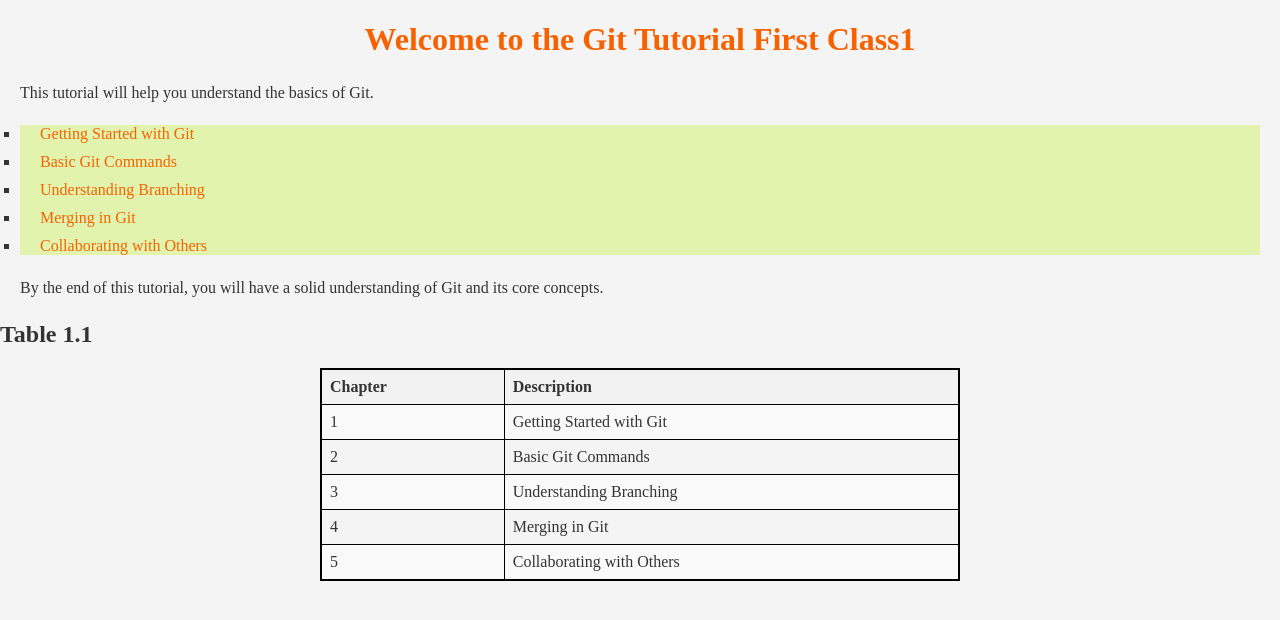
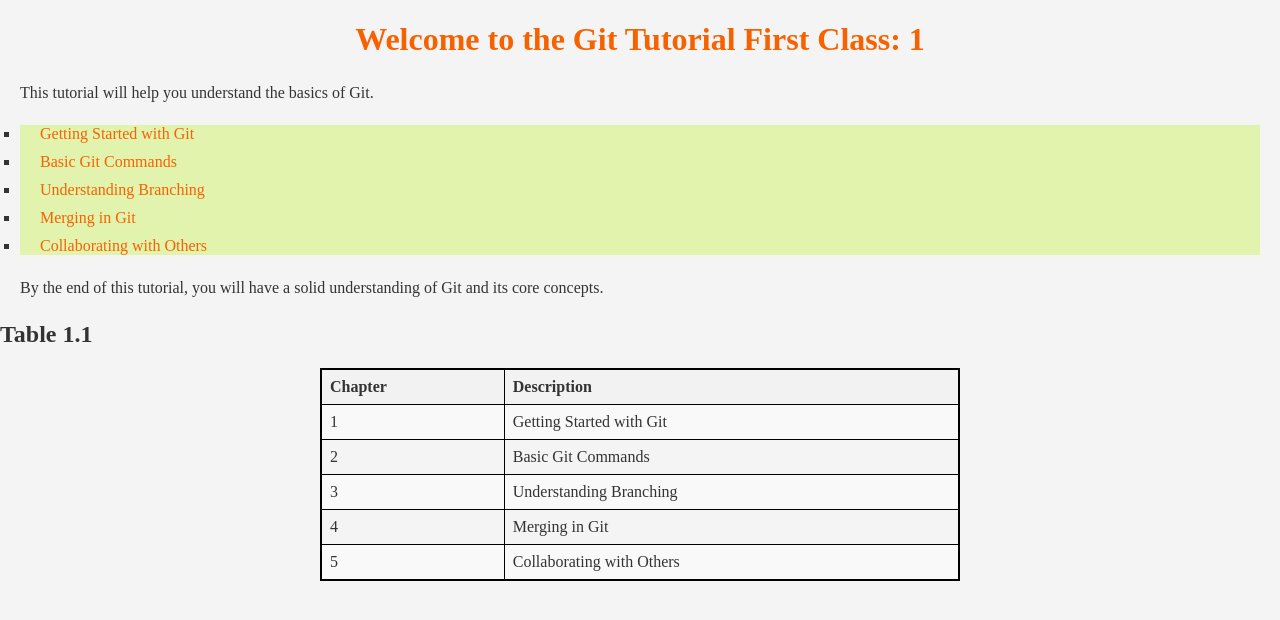
Before and after one commit to Efa-Mirkana/Leaning-web, a plain HTML site: page index.html in a window 1280 px wide. Drawn offline with Linux system fonts and the light colour scheme.

Commit message:
Update index.html

```diff
--- a/index.html
+++ b/index.html
@@ -9,7 +9,7 @@
 </head>
 
 <body>
-    <h1>Welcome to the Git Tutorial First Class1</h1>
+    <h1>Welcome to the Git Tutorial First Class: 1</h1>
     <p>This tutorial will help you understand the basics of Git.</p>
     <ul>
         <li><a href="getting-started.html">Getting Started with Git</a></li>
```
